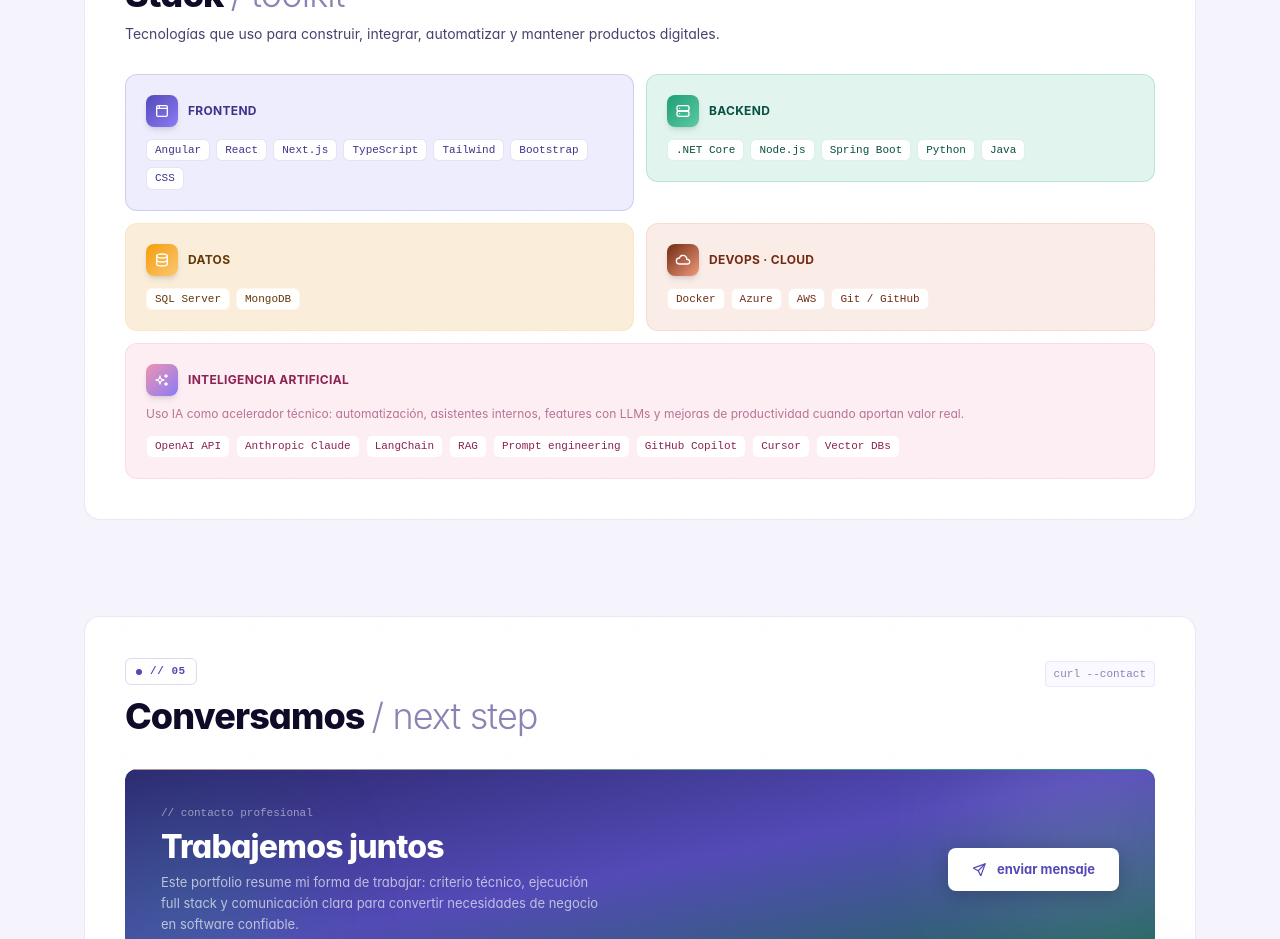
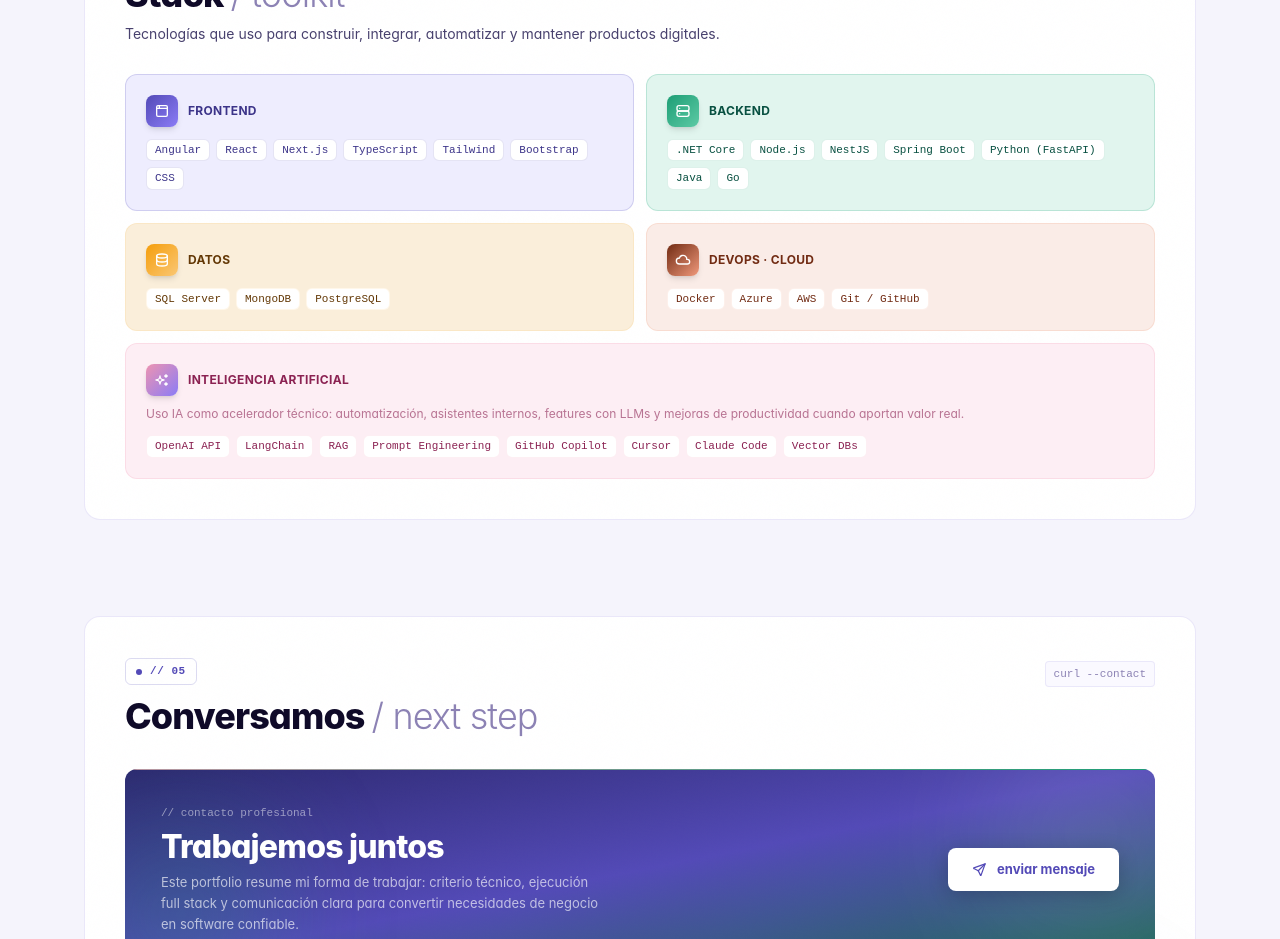
Before and after one commit to tomasgoico7/portfolio, a Next.js app: page / in a window 1280 px wide. Shown: the part 3400-4339 px from the top of the page. Built offline with nearby package versions, Linux system fonts and the light colour scheme; no server answers.

Commit message:
chore: update CV files and expand tech stack

```diff
--- a/src/data/stack.ts
+++ b/src/data/stack.ts
@@ -11,10 +11,10 @@
 
 export const STACK_ITEMS = {
   frontend: ['Angular', 'React', 'Next.js', 'TypeScript', 'Tailwind', 'Bootstrap', 'CSS'],
-  backend: ['.NET Core', 'Node.js', 'Spring Boot', 'Python', 'Java'],
-  data: ['SQL Server', 'MongoDB'],
+  backend: ['.NET Core', 'Node.js', 'NestJS', 'Spring Boot', 'Python (FastAPI)', 'Java', 'Go'],
+  data: ['SQL Server', 'MongoDB', 'PostgreSQL'],
   devops: ['Docker', 'Azure', 'AWS', 'Git / GitHub'],
-  ai: ['OpenAI API', 'Anthropic Claude', 'LangChain', 'RAG', 'Prompt engineering', 'GitHub Copilot', 'Cursor', 'Vector DBs'],
+  ai: ['OpenAI API', 'LangChain', 'RAG', 'Prompt Engineering', 'GitHub Copilot', 'Cursor', 'Claude Code', 'Vector DBs'],
 };
 
 export const STACK_CONFIGS: StackCardConfig[] = [
```
Also changed, not shown: 2 other files (tests, documents, lock files or other folders).
